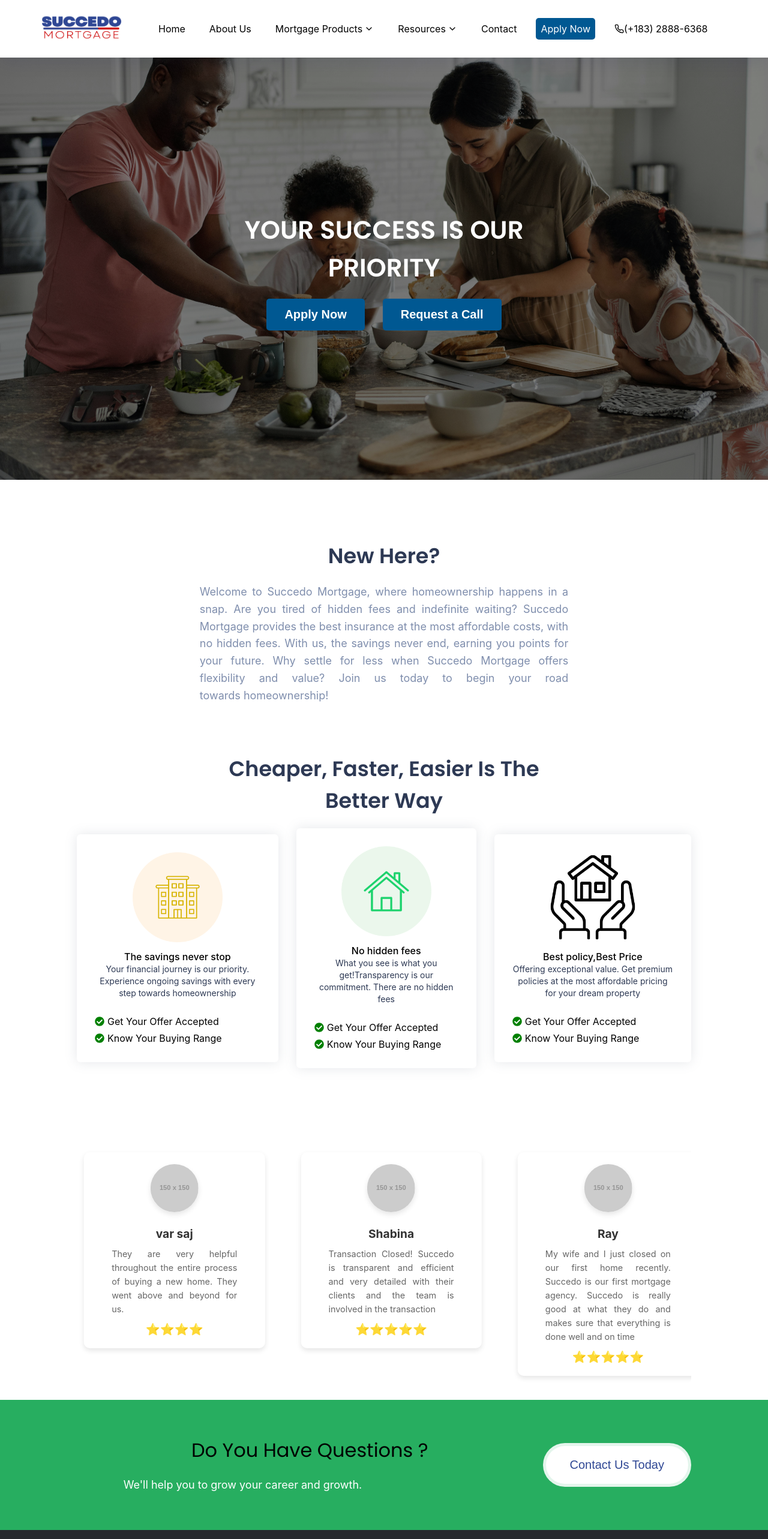
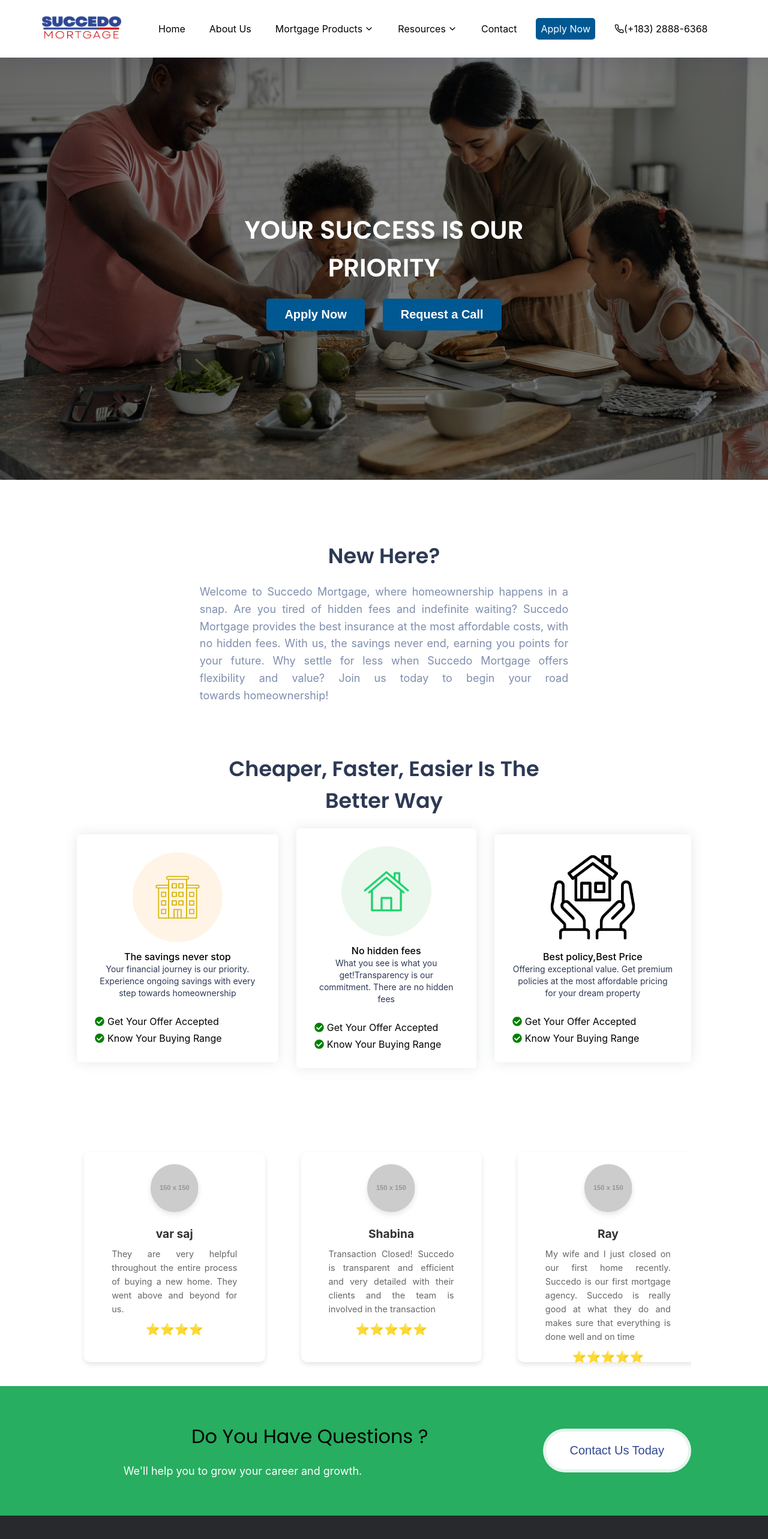
Before and after one commit to SamAtStrideRE/Succedo-mortgage, a React (Create React App) app: page / in a window 1280 px wide. Shown: the top 2566 px of the page at 60% size. Built offline with nearby package versions, Linux system fonts and the light colour scheme.

Commit message:
fixed review card height

```diff
--- a/src/components/reviewCard/ReviewCarousel.css
+++ b/src/components/reviewCard/ReviewCarousel.css
@@ -34,6 +34,7 @@
 }
 
 .review-card {
+  height: 350px;
   background: #fff;
   border-radius: 10px;
   box-shadow: 0 4px 8px rgba(0, 0, 0, 0.1);
```
